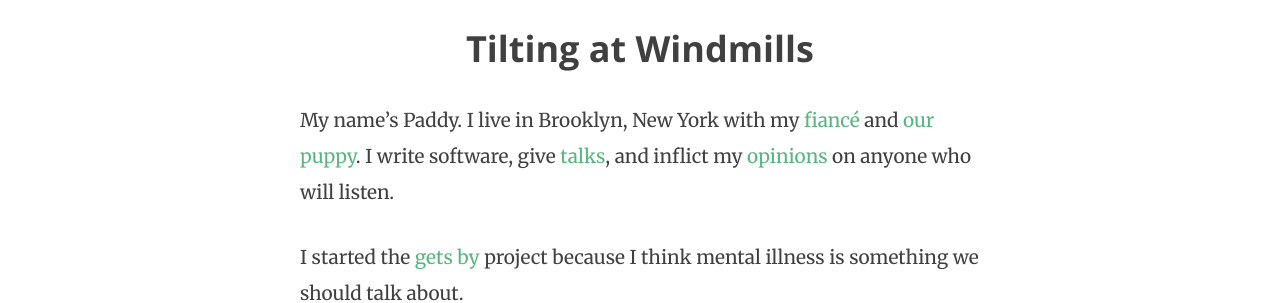
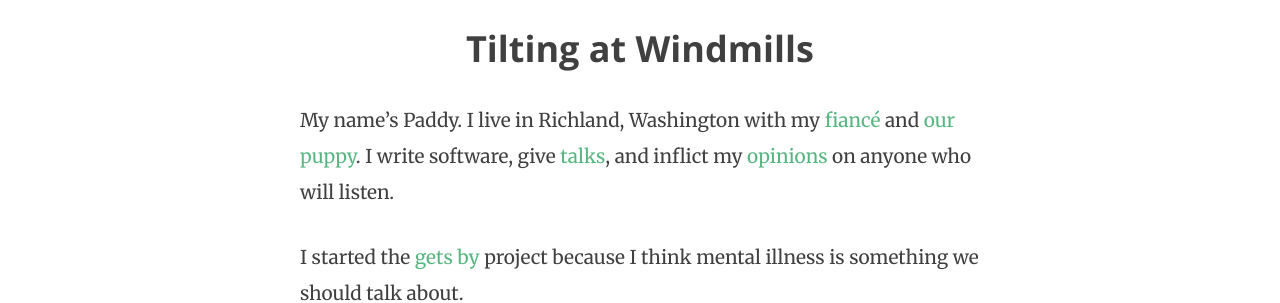
Before and after one commit to paddycarver/blog, a Jekyll site: the page built from index.md, in a window 1280 px wide and 1232 px high. Shown: the part 474-777 px from the top of the window. Built offline with Jekyll 4.4.1, drawn with Linux system fonts in a browser that asks for light colours; comment, search, counter and statistics services are not loaded.

Commit message:
Update location.
We moved to Richland!

```diff
--- a/index.md
+++ b/index.md
@@ -7,7 +7,7 @@ img:
   title: Ground Sail Windmills
   link: https://flic.kr/p/jLM9TC
 ---
-My name&rsquo;s Paddy. I live in Brooklyn, New York with my [fianc&eacute;](https://twitter.com/carver_ethan) and [our puppy](https://twitter.com/RoxyThePuppy). I write software, give [talks]({{ site.baseurl }}/talks), and inflict my [opinions]({{ site.baseurl }}/posts) on anyone who will listen.
+My name&rsquo;s Paddy. I live in Richland, Washington with my [fianc&eacute;](https://twitter.com/carver_ethan) and [our puppy](https://twitter.com/RoxyThePuppy). I write software, give [talks]({{ site.baseurl }}/talks), and inflict my [opinions]({{ site.baseurl }}/posts) on anyone who will listen.
 
 I started the [gets by](http://getsby.co) project because I think mental illness is something we should talk about.
 
```
